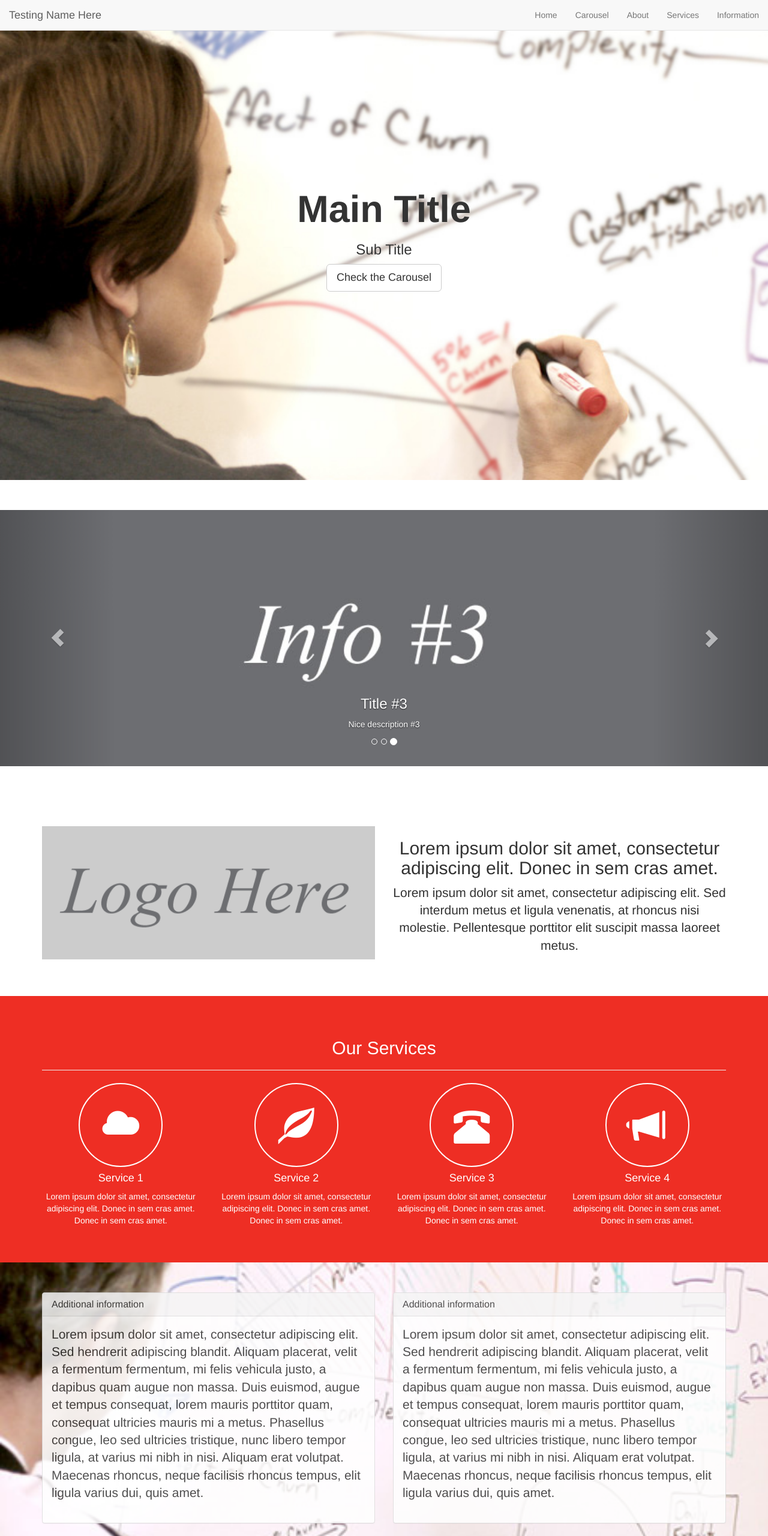
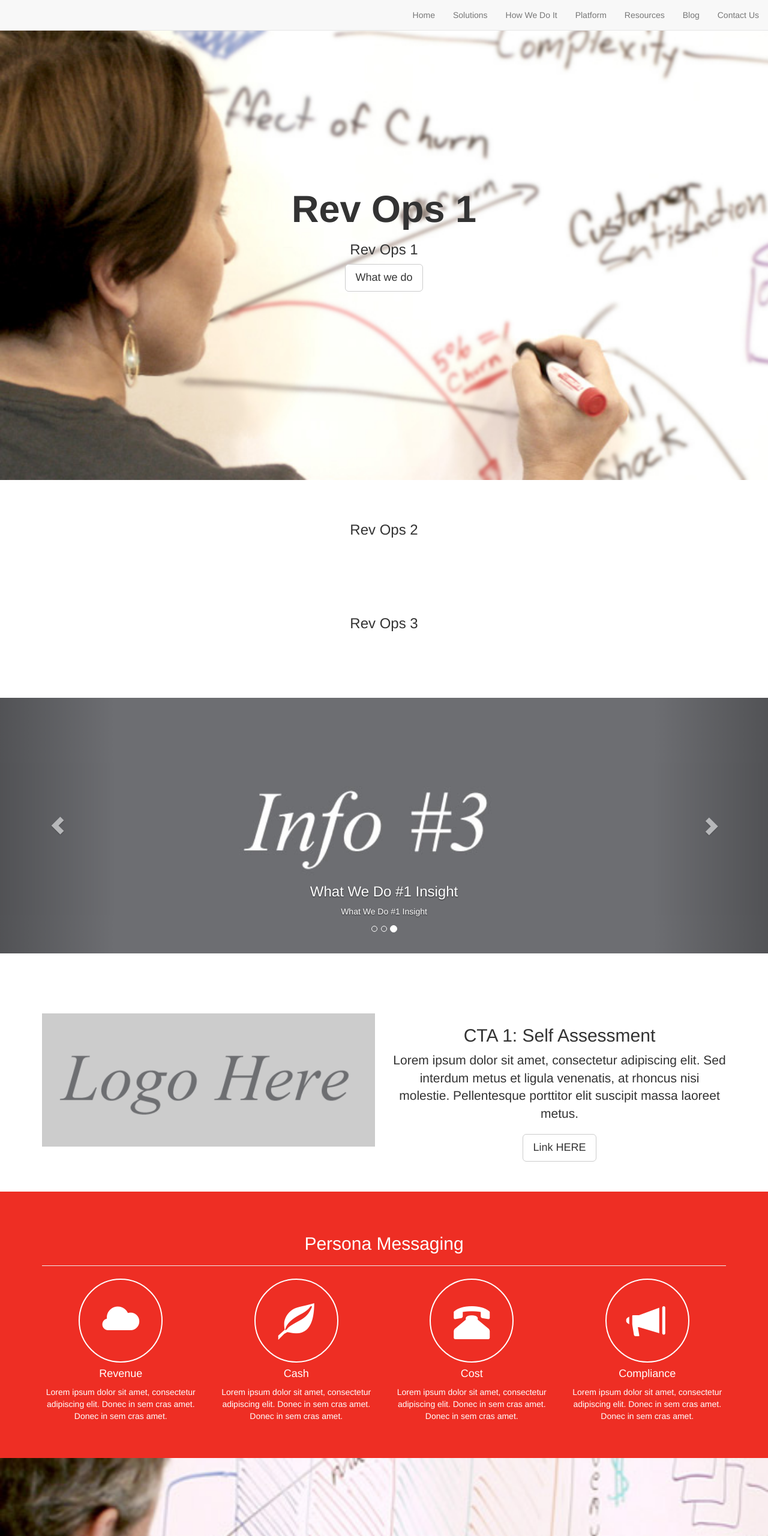
Before and after one commit to minorsolis/bootstrapParallax, a plain HTML site: page index.html in a window 1280 px wide. Shown: the top 2560 px of the page at 60% size. Drawn offline with Linux system fonts and the light colour scheme.

Commit message:
Fixes for TV

```diff
--- a/css/style.css
+++ b/css/style.css
@@ -7,12 +7,12 @@ html, body { height: 100%;  width: 100%; }
 .text-vcenter { display: table-cell;  text-align: center;  vertical-align: middle; }
 .text-vcenter h1 { font-size: 4.5em;  font-weight: 700;  margin: 0;  padding: 0; }
 /* additional sections */
-#home { background: url(../img/home/1.jpg) no-repeat center center fixed;  display: table;  height: 100%;  position: relative;  width: 100%;  -webkit-background-size: cover;  -moz-background-size: cover;  -o-background-size: cover;  background-size: cover; }
+#box1 { background: url(../img/home/1.jpg) no-repeat center center fixed;  display: table;  height: 100%;  position: relative;  width: 100%;  -webkit-background-size: cover;  -moz-background-size: cover;  -o-background-size: cover;  background-size: cover; }
 #about {}
 #services { background-color: #EE2E24;  color: #ffffff; }
 #services .glyphicon { border: 2px solid #FFFFFF;  border-radius: 50%;  display: inline-block;  font-size: 60px;  height: 140px;  line-height: 140px;  text-align: center;  vertical-align: middle;  width: 140px; }
 #information { background: url(../img/home/2.jpg) no-repeat center center fixed;  display: table;  height: 800px;  position: relative;  width: 100%;  -webkit-background-size: cover;  -moz-background-size: cover;  -o-background-size: cover;  background-size: cover; }
-#information .panel { opacity: 0.85; }
+#information .panel { opacity: 0.85; margin-top: 100px; }
 footer { padding: 20px 0; }
 footer .glyphicon { color: #333333;  font-size: 60px; }
 footer .glyphicon:hover { color: #EE2E24; }
--- a/index.html
+++ b/index.html
@@ -24,16 +24,18 @@
                     <span class="icon-bar"></span>
                     <span class="icon-bar"></span>
                 </button>
-                <a class="navbar-brand" href="#">Testing Name Here</a>
+                <a class="navbar-brand" href="#"></a>
             </div>
 
             <div class="collapse navbar-collapse" id="navbar-collapse-main">
                 <ul class="nav navbar-nav navbar-right">
                     <li><a href="#home">Home</a></li>
-                    <li><a href="#carousel">Carousel</a></li>
-                    <li><a href="#about">About</a></li>
-                    <li><a href="#services">Services</a></li>
-                    <li><a href="#information">Information</a></li>
+                    <li><a href="#">Solutions</a></li>
+                    <li><a href="#carousel">How We Do It</a></li>
+                    <li><a href="#">Platform</a></li>
+                    <li><a href="#">Resources</a></li>
+                    <li><a href="#">Blog</a></li>
+                    <li><a href="#">Contact Us</a></li>
 
                 </ul>
             </div><!-- /.navbar-collapse -->
@@ -43,14 +45,40 @@
 
 
     <!-- home -->
-    <div id="home" class="home">
+    <div id="box1" class="home">
         <div class="text-vcenter">
-            <h1>Main Title</h1>
-            <h3>Sub Title</h3>
-            <a href="#carousel" class="btn btn-default btn-lg">Check the Carousel</a>
+            <h1>Rev Ops 1</h1>
+            <h3>Rev Ops 1</h3>
+            <a href="#carousel" class="btn btn-default btn-lg">What we do</a>
         </div>
     </div>
     <!-- /home -->
+
+
+    <!-- bar -->
+    <div id="box2" class="pad-section">
+        <div class="container">
+            <div class="row">
+                <div class="col-sm-12 text-center">
+                    <h3>Rev Ops 2</h3>
+                </div>
+            </div>
+        </div>
+    </div>
+    <!-- /bar -->
+
+    <!-- bar -->
+    <div id="box3" class="pad-section">
+        <div class="container">
+            <div class="row">
+                <div class="col-sm-12 text-center">
+                    <h3>Rev Ops 3</h3>
+                </div>
+            </div>
+        </div>
+    </div>
+    <!-- /bar -->
+
 
     <!-- carousel -->
     <div id="carousel" class="pad-section">
@@ -67,22 +95,22 @@
                 <div class="item active">
                     <img src="img/carrousel/1.jpg" alt="...">
                     <div class="carousel-caption">
-                        <h3>Title #1</h3>
-                        <p>Nice description #1</p>
+                        <h3>What We Do #1 Automation</h3>
+                        <p>What We Do #1 Automation</p>
                     </div>
                 </div>
                 <div class="item">
                     <img src="img/carrousel/2.jpg" alt="...">
                     <div class="carousel-caption">
-                        <h3>Title #2</h3>
-                        <p>Nice description #2</p>
+                        <h3>What We Do #1 Integration</h3>
+                        <p>What We Do #1 Integration</p>
                     </div>
                 </div>
                 <div class="item">
                     <img src="img/carrousel/3.jpg" alt="...">
                     <div class="carousel-caption">
-                        <h3>Title #3</h3>
-                        <p>Nice description #3</p>
+                        <h3>What We Do #1 Insight</h3>
+                        <p>What We Do #1 Insight</p>
                     </div>
                 </div>
 
@@ -109,8 +137,9 @@
                     <img src="img/home/logo.png" alt="" />
                 </div>
                 <div class="col-sm-6 text-center">
-                    <h2>Lorem ipsum dolor sit amet, consectetur adipiscing elit. Donec in sem cras amet.</h2>
+                    <h2>CTA 1: Self Assessment</h2>
                     <p class="lead">Lorem ipsum dolor sit amet, consectetur adipiscing elit. Sed interdum metus et ligula venenatis, at rhoncus nisi molestie. Pellentesque porttitor elit suscipit massa laoreet metus.</p>
+                    <a href="#carousel" class="btn btn-default btn-lg">Link HERE</a>
                 </div>
             </div>
         </div>
@@ -121,26 +150,26 @@
     <!-- services -->
     <div id="services" class="pad-section">
         <div class="container">
-            <h2 class="text-center">Our Services</h2> <hr />
+            <h2 class="text-center">Persona Messaging</h2> <hr />
             <div class="row text-center">
                 <div class="col-sm-3 col-xs-6">
                     <i class="glyphicon glyphicon-cloud"> </i>
-                    <h4>Service 1</h4>
+                    <h4>Revenue</h4>
                     <p>Lorem ipsum dolor sit amet, consectetur adipiscing elit. Donec in sem cras amet. Donec in sem cras amet.</p>
                 </div>
                 <div class="col-sm-3 col-xs-6">
                     <i class="glyphicon glyphicon-leaf"> </i>
-                    <h4>Service 2</h4>
+                    <h4>Cash</h4>
                     <p>Lorem ipsum dolor sit amet, consectetur adipiscing elit. Donec in sem cras amet. Donec in sem cras amet.</p>
                 </div>
                 <div class="col-sm-3 col-xs-6">
                     <i class="glyphicon glyphicon-phone-alt"> </i>
-                    <h4>Service 3</h4>
+                    <h4>Cost</h4>
                     <p>Lorem ipsum dolor sit amet, consectetur adipiscing elit. Donec in sem cras amet. Donec in sem cras amet.</p>
                 </div>
                 <div class="col-sm-3 col-xs-6">
                     <i class="glyphicon glyphicon-bullhorn"> </i>
-                    <h4>Service 4</h4>
+                    <h4>Compliance</h4>
                     <p>Lorem ipsum dolor sit amet, consectetur adipiscing elit. Donec in sem cras amet. Donec in sem cras amet.</p>
                 </div>
             </div>
@@ -153,42 +182,23 @@
     <div id="information" class="pad-section">
         <div class="container">
             <div class="row">
-                <div class="col-sm-6">
+                <div class="col-sm-12">
                     <div class="panel panel-default">
                         <div class="panel-heading">
-                            <h2 class="panel-title">Additional information</h2>
+                            <h2 class="panel-title">White Paper</h2>
                         </div>
                         <div class="panel-body lead">
                             Lorem ipsum dolor sit amet, consectetur adipiscing elit. Sed hendrerit adipiscing blandit. Aliquam placerat, velit a fermentum fermentum, mi felis vehicula justo, a dapibus quam augue non massa. Duis euismod, augue et tempus consequat, lorem mauris porttitor quam, consequat ultricies mauris mi a metus. Phasellus congue, leo sed ultricies tristique, nunc libero tempor ligula, at varius mi nibh in nisi. Aliquam erat volutpat. Maecenas rhoncus, neque facilisis rhoncus tempus, elit ligula varius dui, quis amet.
                         </div>
                     </div>
                 </div>
-                <div class="col-sm-6">
-                    <div class="panel panel-default">
-                        <div class="panel-heading">
-                            <h2 class="panel-title">Additional information</h2>
-                        </div>
-                        <div class="panel-body lead">
-                            Lorem ipsum dolor sit amet, consectetur adipiscing elit. Sed hendrerit adipiscing blandit. Aliquam placerat, velit a fermentum fermentum, mi felis vehicula justo, a dapibus quam augue non massa. Duis euismod, augue et tempus consequat, lorem mauris porttitor quam, consequat ultricies mauris mi a metus. Phasellus congue, leo sed ultricies tristique, nunc libero tempor ligula, at varius mi nibh in nisi. Aliquam erat volutpat. Maecenas rhoncus, neque facilisis rhoncus tempus, elit ligula varius dui, quis amet.
-                        </div>
-                    </div>
-                </div>
+
             </div>
         </div>
     </div>
     <!-- /information -->
 
-    <!-- bar -->
-    <div id="bar" class="pad-section">
-        <div class="container">
-            <div class="row">
-                <div class="col-sm-12 text-center">
-                    <h3>Bootstrap Parallax</h3>
-                </div>
-            </div>
-        </div>
-    </div>
-    <!-- /bar -->
+
 
 
 
@@ -196,7 +206,7 @@
     <footer>
         <hr />
         <div class="container">
-            <p class="text-right">Copyright &copy; Your Company</p>
+            <p class="text-right">Copyright &copy;</p>
         </div>
     </footer>
     <!-- /footer -->
```
